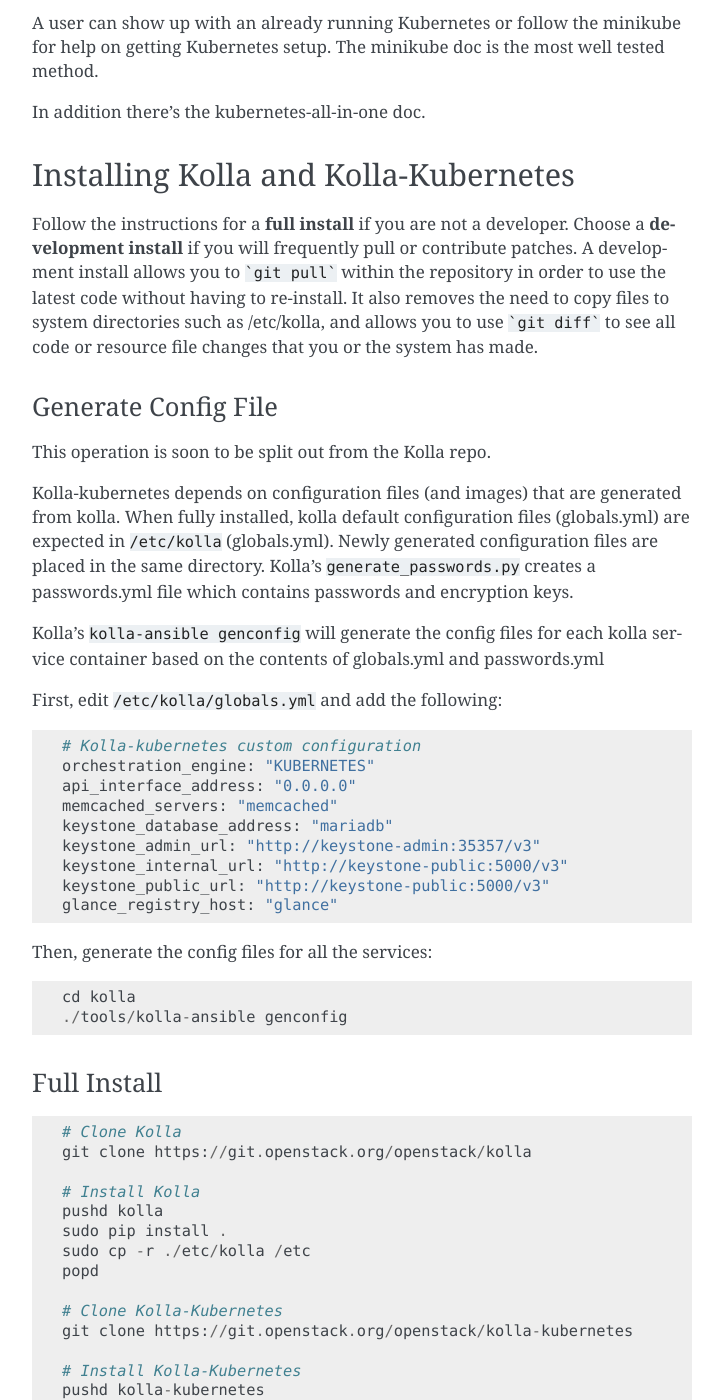
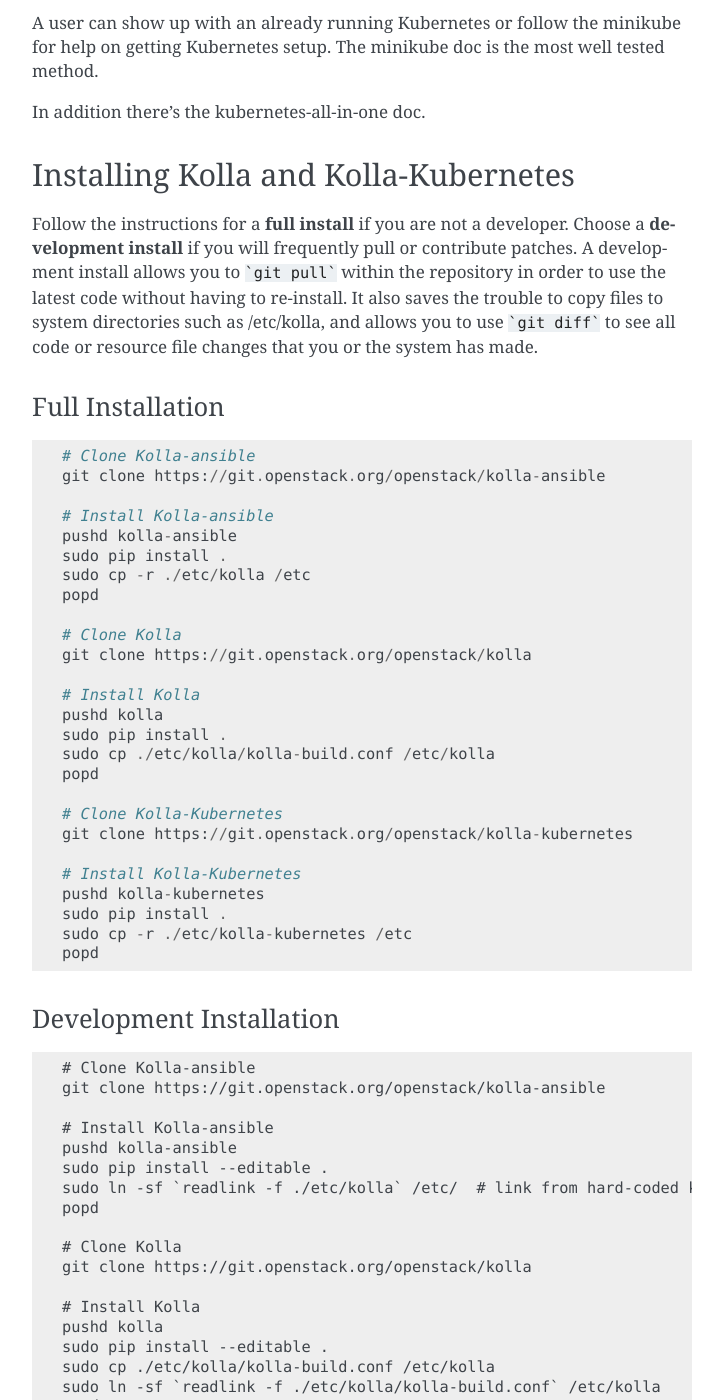
Before and after one commit to openstack-archive/kolla-kubernetes, a Sphinx documentation site: the page built from doc/source/host-setup.rst, in a window 1280 px wide and 1400 px high, scrolled down 1769 px. Shown: the whole window, without its empty margins (388-1111 px from the left). Built offline with Sphinx 7.4.7, drawn with Linux system fonts in a browser that asks for light colours; pages that are not in the unit, such as notebooks, are missing from menus; some of the changed text lies outside the part shown.

Commit message:
Fix different repo issue for documentation
The kolla has been seperated to two different repo kolla and kolla-ansible,
the documentation in kolla-kubernetes needs to be update.

TrivialFix

Change-Id: I3a6fc7d66ec261d33f842cfc437642d27c4c061e

````diff
--- a/doc/source/host-setup.rst
+++ b/doc/source/host-setup.rst
@@ -90,25 +90,99 @@ Follow the instructions for a **full install** if you are not a developer.
 Choose a **development install** if you will frequently pull or contribute
 patches.  A development install allows you to ```git pull``` within the
 repository in order to use the latest code without having to re-install.  It
-also removes the need to copy files to system directories such as /etc/kolla,
+also saves the trouble to copy files to system directories such as /etc/kolla,
 and allows you to use ```git diff``` to see all code or resource file changes
 that you or the system has made.
+
+Full Installation
+-----------------
+
+::
+
+    # Clone Kolla-ansible
+    git clone https://git.openstack.org/openstack/kolla-ansible
+
+    # Install Kolla-ansible
+    pushd kolla-ansible
+    sudo pip install .
+    sudo cp -r ./etc/kolla /etc
+    popd
+
+    # Clone Kolla
+    git clone https://git.openstack.org/openstack/kolla
+
+    # Install Kolla
+    pushd kolla
+    sudo pip install .
+    sudo cp ./etc/kolla/kolla-build.conf /etc/kolla
+    popd
+
+    # Clone Kolla-Kubernetes
+    git clone https://git.openstack.org/openstack/kolla-kubernetes
+
+    # Install Kolla-Kubernetes
+    pushd kolla-kubernetes
+    sudo pip install .
+    sudo cp -r ./etc/kolla-kubernetes /etc
+    popd
+
+Development Installation
+------------------------
+
+::
+
+    # Clone Kolla-ansible
+    git clone https://git.openstack.org/openstack/kolla-ansible
+
+    # Install Kolla-ansible
+    pushd kolla-ansible
+    sudo pip install --editable .
+    sudo ln -sf `readlink -f ./etc/kolla` /etc/  # link from hard-coded kolla-ansible path
+    popd
+
+    # Clone Kolla
+    git clone https://git.openstack.org/openstack/kolla
+
+    # Install Kolla
+    pushd kolla
+    sudo pip install --editable .
+    sudo cp ./etc/kolla/kolla-build.conf /etc/kolla
+    sudo ln -sf `readlink -f ./etc/kolla/kolla-build.conf` /etc/kolla
+    popd
+
+    # Clone Kolla-Kubernetes
+    git clone https://git.openstack.org/openstack/kolla-kubernetes
+
+    # Install Kolla-Kubernetes
+    pushd kolla-kubernetes
+    sudo pip install --editable .
+    popd
+
+.. NOTE::
+  - Ansible commands (e.g. kolla-ansible) targeting the local machine require
+    sudo because ansible creates ``/etc/.ansible_*`` and
+    ``/etc/kolla/<service>`` files which require root permissions.
+  - Executing local versions of kolla tools ``./tools/kolla-ansible`` instead
+    of from the system path, will locate resource files from relative locations
+    instead of system locations.
+  - The development install will also work with Python virtual environments.
 
 Generate Config File
 --------------------
 
-This operation is soon to be split out from the Kolla repo.
+This operation has been split out from the Kolla repo.
 
 Kolla-kubernetes depends on configuration files (and images) that are generated
-from kolla.  When fully installed, kolla default configuration files
-(globals.yml) are expected in ``/etc/kolla`` (globals.yml).  Newly generated
-configuration files are placed in the same directory.  Kolla's
-``generate_passwords.py`` creates a passwords.yml file which contains passwords
-and encryption keys.
+from kolla-ansible (and kolla).  When fully installed, kolla-ansible default
+configuration files (globals.yml and passwords.yml) are expected in ``/etc/kolla``.
+Newly generated configuration files are placed in the same directory.
+Kolla-ansible's ``generate_passwords.py`` generates passwords and populates the
+already existing passwords.yml file (copied from kolla-ansible/etc/kolla to
+/etc/kolla) which contains passwords and encryption keys.
 
-Kolla's ``kolla-ansible genconfig`` will generate the
+Kolla-ansible's ``kolla-ansible genconfig`` will generate the
 config files for each kolla service container based on the contents of
-globals.yml and passwords.yml
+globals.yml and passwords.yml.
 
 First, edit ``/etc/kolla/globals.yml`` and add the following::
 
@@ -124,65 +198,8 @@ First, edit ``/etc/kolla/globals.yml`` and add the following::
 
 Then, generate the config files for all the services::
 
-  cd kolla
+  cd kolla-ansible
   ./tools/kolla-ansible genconfig
-
-Full Install
-------------
-
-::
-
-    # Clone Kolla
-    git clone https://git.openstack.org/openstack/kolla
-
-    # Install Kolla
-    pushd kolla
-    sudo pip install .
-    sudo cp -r ./etc/kolla /etc
-    popd
-
-    # Clone Kolla-Kubernetes
-    git clone https://git.openstack.org/openstack/kolla-kubernetes
-
-    # Install Kolla-Kubernetes
-    pushd kolla-kubernetes
-    sudo pip install .
-    sudo cp -r ./etc/kolla-kubernetes /etc
-    popd
-
-
-Development Install
--------------------
-
-::
-
-    # Clone Kolla
-    git clone https://git.openstack.org/openstack/kolla
-
-    # Install Kolla
-    pushd kolla
-    sudo pip install --editable .
-    sudo ln -sf `readlink -f ./etc/kolla` /etc/  # link from hard-coded kolla path
-    popd
-
-    # Clone Kolla-Kubernetes
-    git clone https://git.openstack.org/openstack/kolla-kubernetes
-
-    # Install Kolla-Kubernetes
-    pushd kolla-kubernetes
-    sudo pip install --editable .
-    popd
-
-
-.. NOTE::
-  - Ansible commands (e.g. kolla-ansible) targeting the local machine require
-    sudo because ansible creates ``/etc/.ansible_*`` and
-    ``/etc/kolla/<service>`` files which require root permissions.
-  - Executing local versions of kolla tools ``./tools/kolla-ansible`` instead
-    of from the system path, will locate resource files from relative locations
-    instead of system locations.
-  - The development install will also work with Python virtual environments.
-
 
 Building Kolla Containers
 =========================
--- a/doc/source/multi-node.rst
+++ b/doc/source/multi-node.rst
@@ -70,7 +70,7 @@ the kolla images to your docker registry.
 ::
 
   # Generate the kolla configurations
-  pushd kolla
+  pushd kolla-ansible
   sudo ./tools/generate_passwords.py  # (Optional: will overwrite)
   sudo ./tools/kolla-ansible genconfig
   popd
--- a/doc/source/quickstart.rst
+++ b/doc/source/quickstart.rst
@@ -1,7 +1,7 @@
 .. quickstart:
 
 =================================
-Kolla Kubernetes Quickstart Guide
+Kolla-Kubernetes Quickstart Guide
 =================================
 
 Configure Kolla-Kubernetes
@@ -27,7 +27,7 @@ Then, generate the Kolla configuration files:
 ::
 
     # Generate Kolla Configuration Files
-    pushd kolla
+    pushd kolla-ansible
     sudo ./tools/generate_passwords.py
     sudo ./tools/kolla-ansible genconfig
     popd
````
